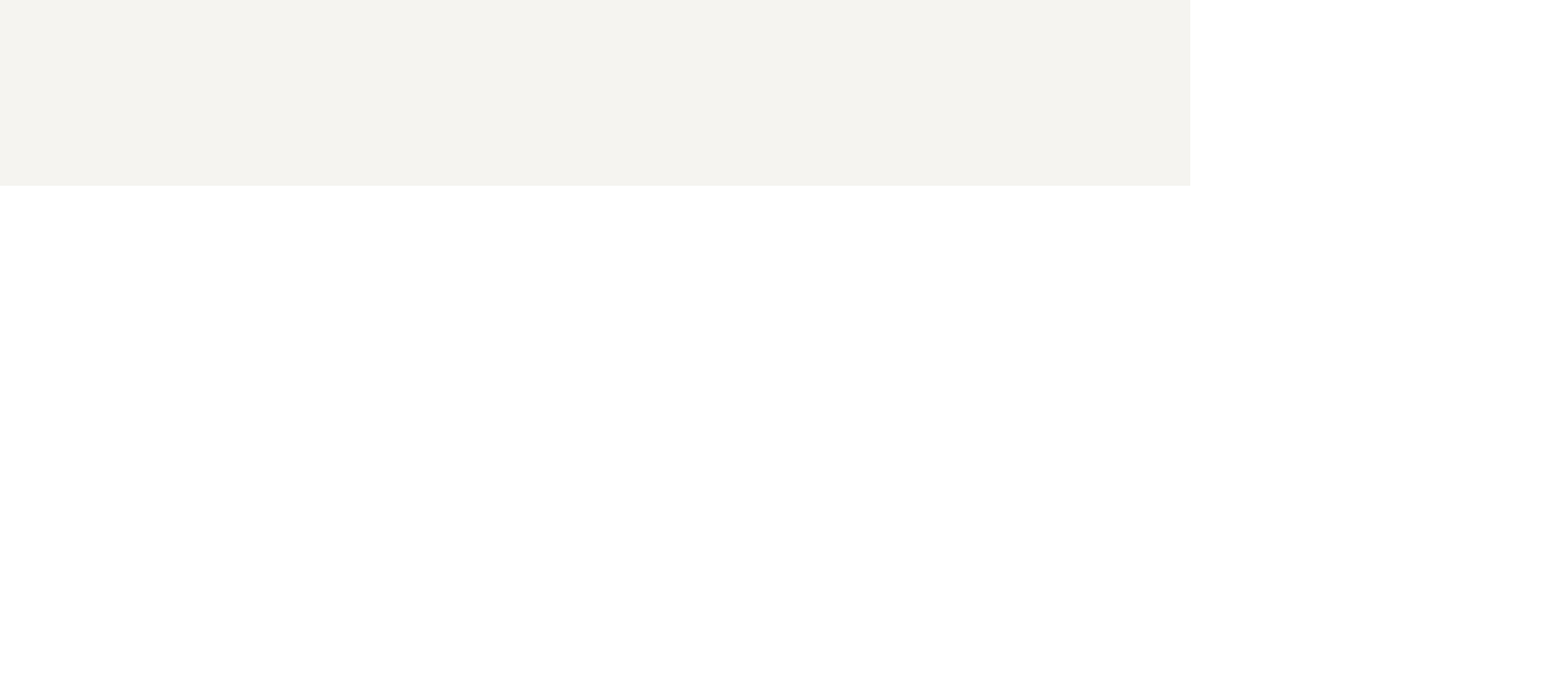
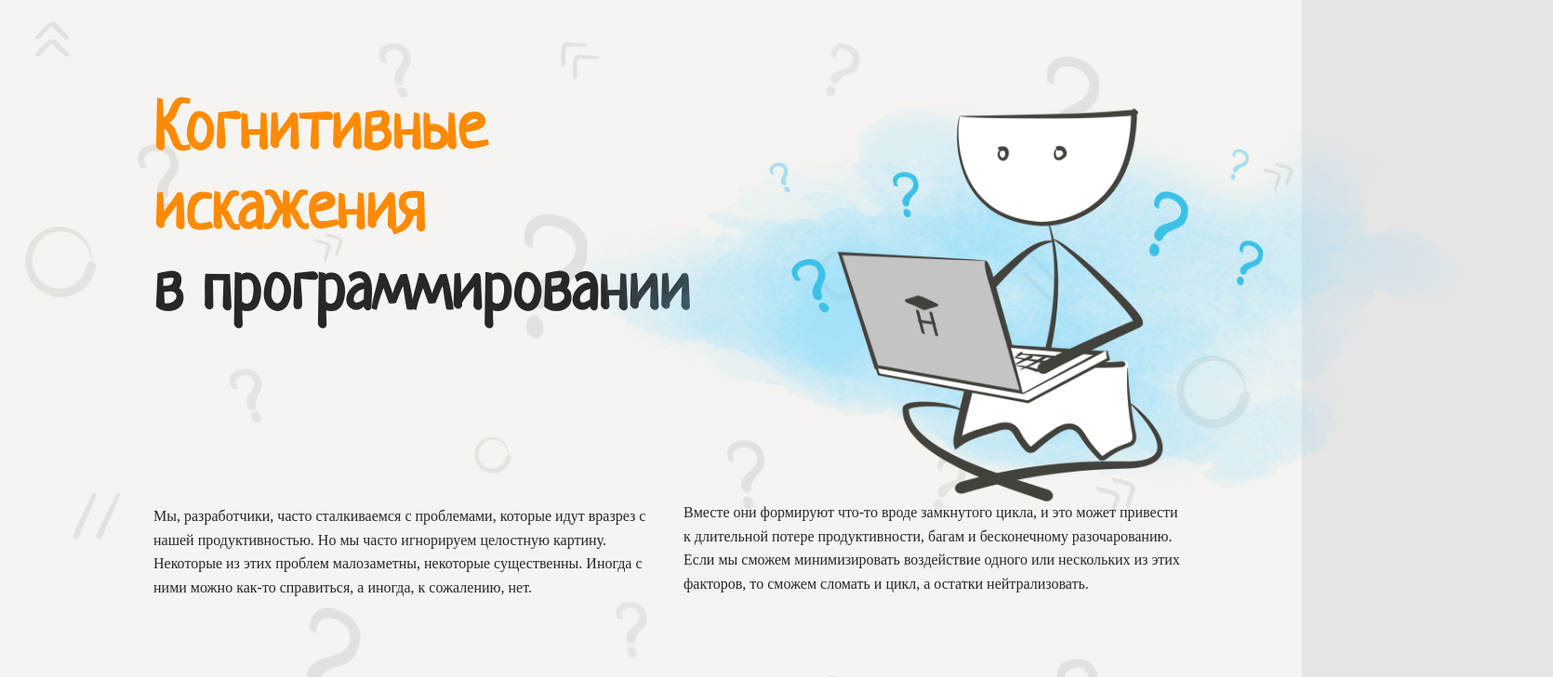
Before and after one commit to irisla/layout-designer-project-lvl1, a website: page src/index.html in a window 1280 px wide. Shown: the top 729 px of the page at 93% size, 1670 px wide, since content can reach past the window. Drawn offline with Linux system fonts and the light colour scheme.

Commit message:
made additions
В шапке проекта установил фон, картинку и текстовые блоки.
Внес в style.css новые свойства для сделанных изменений в файле index.html.

```diff
--- a/src/index.html
+++ b/src/index.html
@@ -9,8 +9,38 @@
     <link rel="stylesheet" href="styles/style.css" />
   </head>
   <body>
-    <header class="header">
-        <div class="container"></div>
+    <header class="header bg-before">
+      <h1>
+        <span class="brown-title"
+          >Когнитивные<br />
+          искажения</span
+        ><br />
+        <span class="black-title">в программировании</span>
+      </h1>
+      <div class="container">
+        <img
+          class="main-picture"
+          src="styles/images/main.png"
+          height="525px"
+          alt="Человек разглядывает экран компьютера"
+        />
+        <div class="count-text">
+          <p class="left-text">
+            Мы, разработчики, часто сталкиваемся с проблемами, которые идут
+            вразрез с нашей продуктивностью. Но мы часто игнорируем целостную
+            картину. Некоторые из этих проблем малозаметны, некоторые
+            существенны. Иногда с ними можно как-то справиться, а иногда, к
+            сожалению, нет.
+          </p>
+          <p class="right-text">
+            Вместе они формируют что-то вроде замкнутого цикла, и это может
+            привести к длительной потере продуктивности, багам и бесконечному
+            разочарованию.<br> Если мы сможем минимизировать воздействие одного или
+            нескольких из этих факторов, то сможем сломать и цикл, а остатки
+            нейтрализовать.
+          </p>
+        </div>
+      </div>
     </header>
 
     <main>
--- a/src/styles/style.css
+++ b/src/styles/style.css
@@ -15,10 +15,21 @@
   padding: 0;
 }
 
+html {
+  background: #e5e5e5;
+}
+
 body {
   font-size: 16px;
-    color: #2A2626;
+  color: #2a2626;
   line-height: 1.6em;
+}
+
+header,
+.section,
+footer {
+  width: 1400px;
+  margin: 0 auto;
 }
 
 .container {
@@ -49,6 +60,71 @@ h3 {
 /* Разделы проекта */
 /* Шапка сайта */
 .header {
-    background: #F5F4F0;
+  position: relative;
+  height: 914px;
 
+  background: #f5f4f0;
 }
+
+.bg-before:before {
+  position: absolute;
+  display: block;
+
+  width: 100%;
+  height: 100%;
+
+  background: url("images/background.png");
+  background-repeat: no-repeat;
+  background-size: cover;
+  opacity: 0.1;
+
+  content: "";
+}
+
+header h1 {
+  position: absolute;
+  left: 165px;
+  top: 100px;
+}
+
+.header .brown-title {
+  color: #fe8a02;
+}
+
+.header .black-title {
+  color: #2a2626;
+}
+
+.main-picture {
+  position: absolute;
+  top: 55px;
+  right: -270px;
+  width: 1082px;
+}
+
+.count-text {
+  column-count: 2;
+  column-gap: 30px;
+  width: 1110px;
+  margin: 0 auto;
+}
+
+.count-text p {
+  margin-top: 0;
+}
+
+.left-text {
+  position: absolute;
+  width: 540px;
+  height: 141px;
+  left: 165px;
+  top: 543px;
+}
+
+.right-text {
+  position: absolute;
+  width: 540px;
+  height: 186px;
+  left: 735px;
+  top: 539px;
+}
```
Lines whose indentation alone changed are shown as unchanged.
